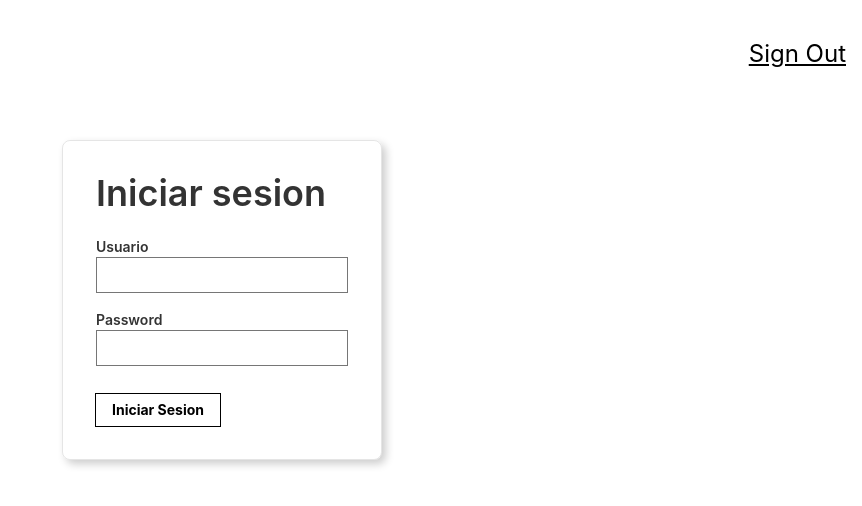
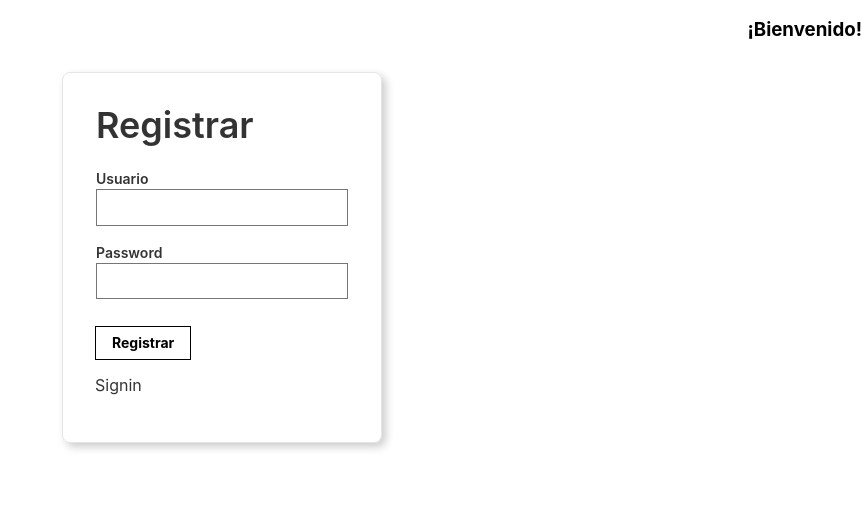
Before and after one commit to radamesvaz/pa-fe, a React (Create React App) app: page / in a window 1280 px wide. Shown: the top 506 px of the page, without its empty margins (418-1280 px from the left). Built offline with nearby package versions, Linux system fonts and the light colour scheme.

Commit message:
fixing routes

```diff
--- a/src/App.js
+++ b/src/App.js
@@ -8,25 +8,39 @@ class App extends Component {
   constructor(){
     super();
     this.state = {
-      route: 'signin'
+      route: 'signin',
+      isSignedIn: false
     }
   }
 
 
   onRouteChange = (route) => {
+    if (route === 'signout'){
+      this.setState({ isSignedIn: false })
+    } else if (route === 'home'){
+      this.setState({ isSignedIn: true })
+    }
     this.setState({ route: route })
   }
 
   render(){
     return (
       <div className="App">
-      <Navigation onRouteChange={this.onRouteChange}/>
+      <Navigation isSignedIn={this.state.isSignedIn} onRouteChange={this.onRouteChange}/>
        {
-         this.state.route === 'signin'
-          ?<SignIn onRouteChange={this.onRouteChange} />
-          : <div>
-       <Home />
-       </div>
+         this.state.route === 'home'
+          ?
+          <div>
+            <Home />
+          </div>
+          : (
+            this.state.route === 'signout'
+            ?
+            <SignIn onRouteChange={this.onRouteChange} />
+            :
+            <Register onRouteChange={this.onRouteChange}/>
+          )
+
        }
       </div>
     );
--- a/src/components/Navigation.js
+++ b/src/components/Navigation.js
@@ -1,11 +1,18 @@
 import React from 'react';
 
-const Navigation = ({onRouteChange}) => {
-    return(
+const Navigation = ({onRouteChange, isSignedIn}) => {
+        if(isSignedIn){
+            return(
         <nav style={{display: 'flex', justifyContent: 'flex-end'}}>
-            <p onClick={() => onRouteChange('signin')} className='f3 link dim black underline pa3 pointer'>Sign Out</p>
+            <p onClick={() => onRouteChange('signout')} className='f3 link dim black underline pa3 pointer'>Sign Out</p>
         </nav>
-    );
+            );
+        } else {
+            return(
+                <h3 style={{display: 'flex', justifyContent: 'flex-end'}}>¡Bienvenido!</h3>
+            )
+        }
+
 }
 
 export default Navigation;
--- a/src/components/Register.js
+++ b/src/components/Register.js
@@ -1,5 +1,5 @@
 import React from 'react';
-
+/*
 class Register extends React.Component{
 
   constructor (props) {
@@ -37,7 +37,8 @@ class Register extends React.Component{
     })
   }
 */
-  render() {
+const Register = ({ onRouteChange }) => {
+  //render() {
     return(
       <article className="br3 ba b--black-10 mv4 w-100 w-50-m w-25-l mw6 shadow-5 center">
       <main className="pa4 black-80">
@@ -51,7 +52,7 @@ class Register extends React.Component{
           type="email"
           name="email-address"
           id="email-address"
-          onChange={this.onUsuarioChange}
+         // onChange={this.onUsuarioChange}
           />
         </div>
         <div className="mv3">
@@ -61,13 +62,14 @@ class Register extends React.Component{
           type="password"
           name="password"
           id="password"
-          onChange={this.onPasswordChange}
+         // onChange={this.onPasswordChange}
           />
         </div>
       </fieldset>
       <div className="">
         <input
-        onClick={this.onSubmitSignIn}
+        //onClick={this.onSubmitSignIn}
+        onClick={()=> onRouteChange('home')}
         className="b ph3 pv2 input-reset ba b--black bg-transparent grow pointer f6 dib"
         type="submit"
         value="Registrar"
@@ -76,12 +78,13 @@ class Register extends React.Component{
       <div className="lh-copy mt3">
       </div>
     </div>
+    <p onClick={() => onRouteChange('signout')} className='pointer'>Signin</p>
   </main>
   </article>
 
       );
   }
 
-}
+//}
 
 export default Register
--- a/src/components/SignIn.js
+++ b/src/components/SignIn.js
@@ -74,6 +74,7 @@ import React from 'react';
         />
       </div>
     </div>
+    <p onClick={() => onRouteChange('register')} className='pointer'>Registrar</p>
   </main>
   </article>
      );
```
